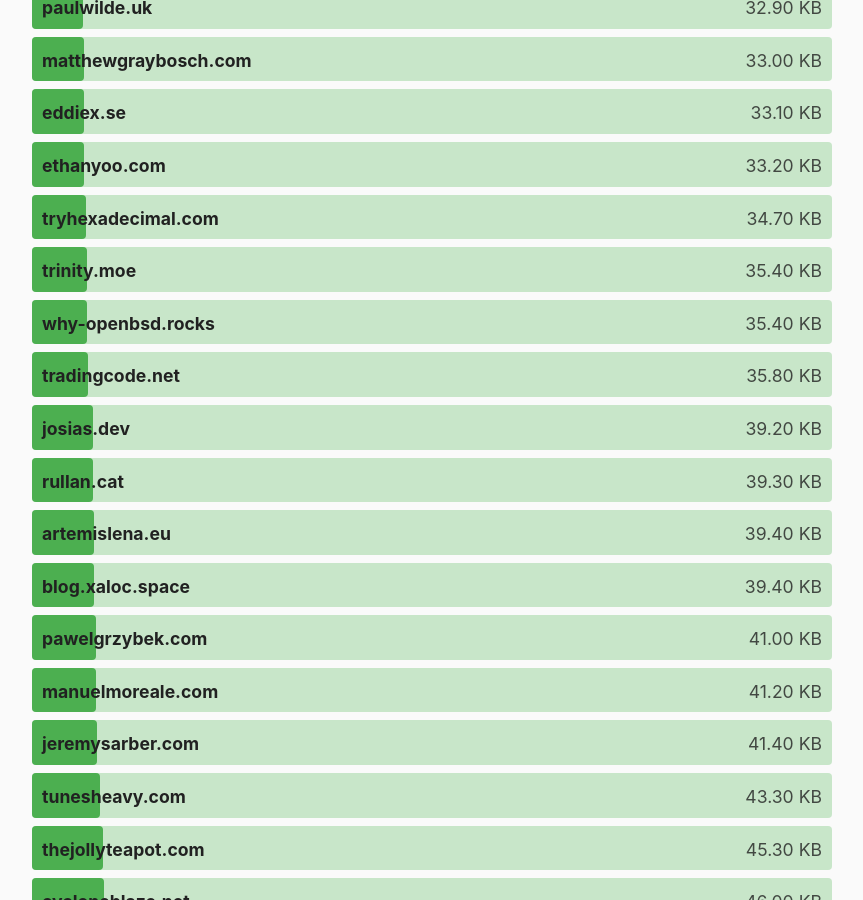
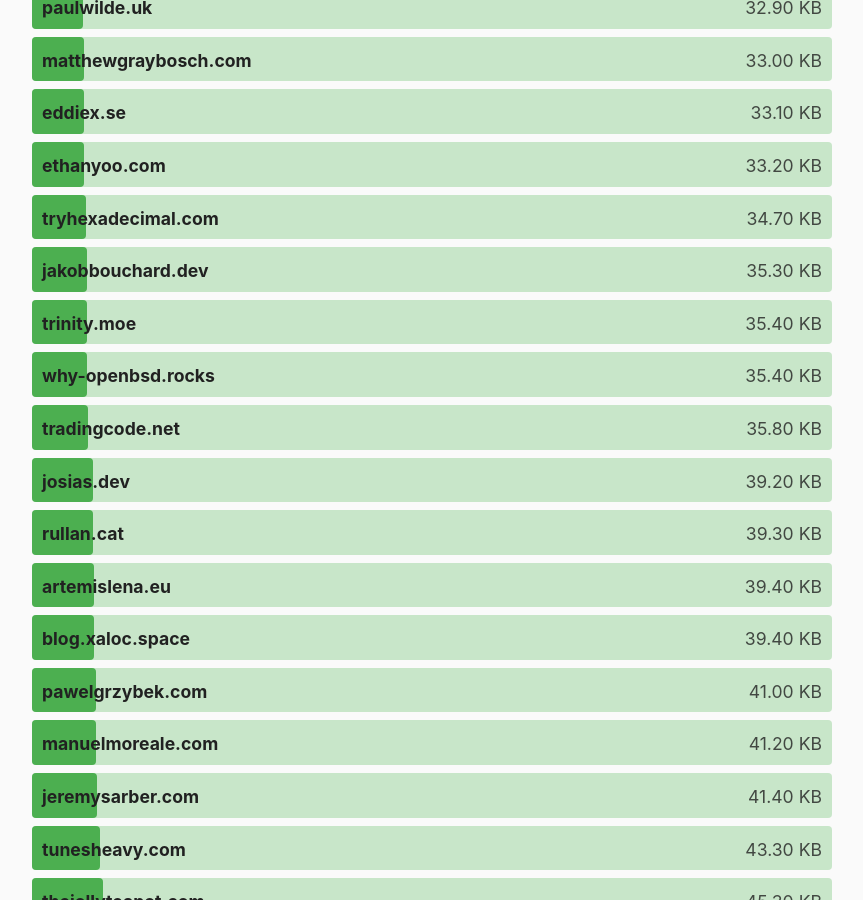
Before and after one commit to kevquirk/512kb.club, a Jekyll site: the page built from index.md, in a window 1280 px wide and 900 px high, scrolled down 6635 px. Shown: the whole window, without its empty margins (208-1071 px from the left). Built offline with Jekyll 4.4.1, drawn with Linux system fonts in a browser that asks for light colours.

Commit message:
Add jakobbouchard.dev

```diff
--- a/_data/sites.yml
+++ b/_data/sites.yml
@@ -612,6 +612,11 @@
   url: https://ivanmet.netlify.app/
   size: 183
   last_checked: 2021-09-04
+
+- domain: jakobbouchard.dev
+  url: http://jakobbouchard.dev/
+  size: 35.3
+  last_checked: 2021-10-02
 
 - domain: jds.work
   url: https://jds.work/
```
